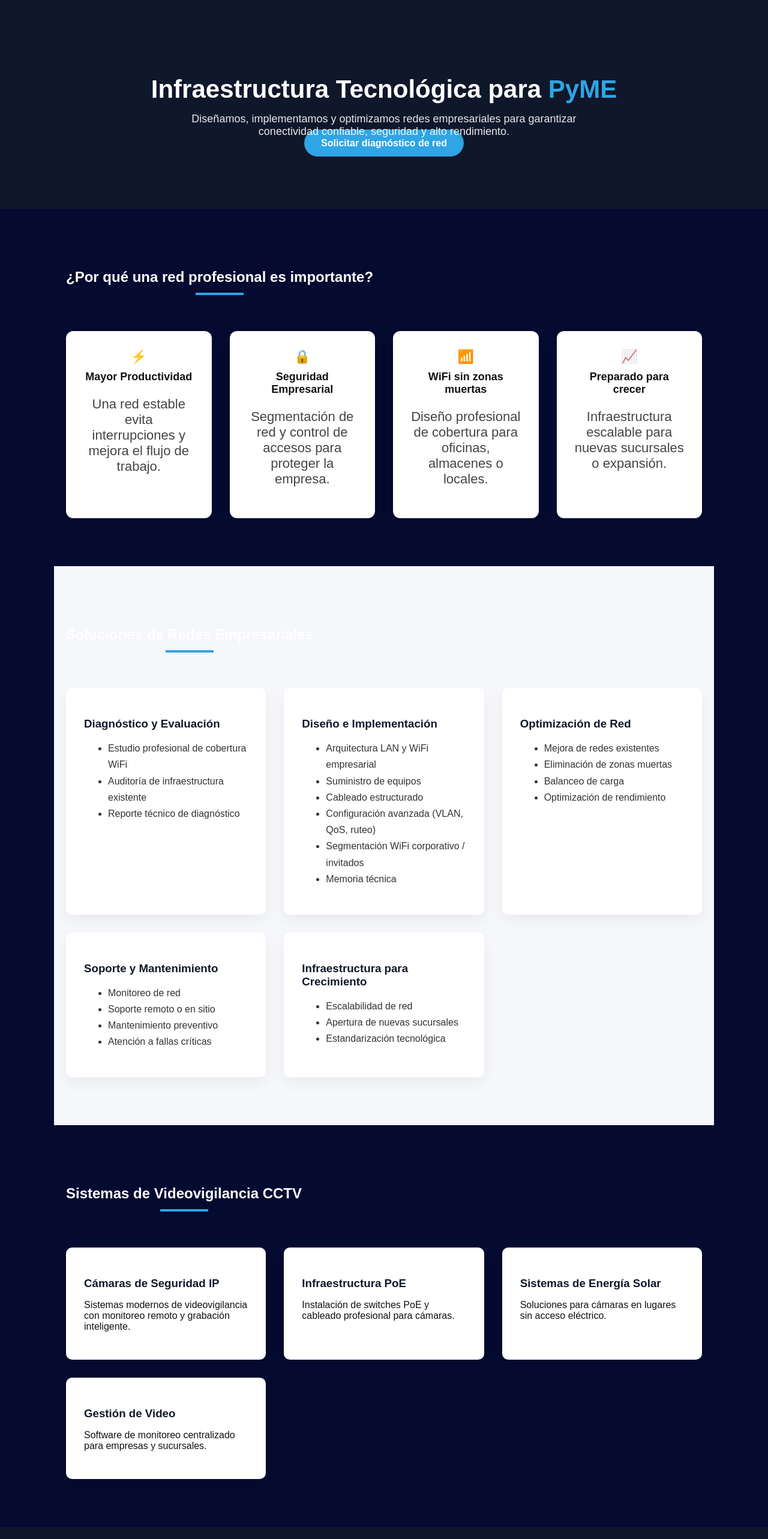
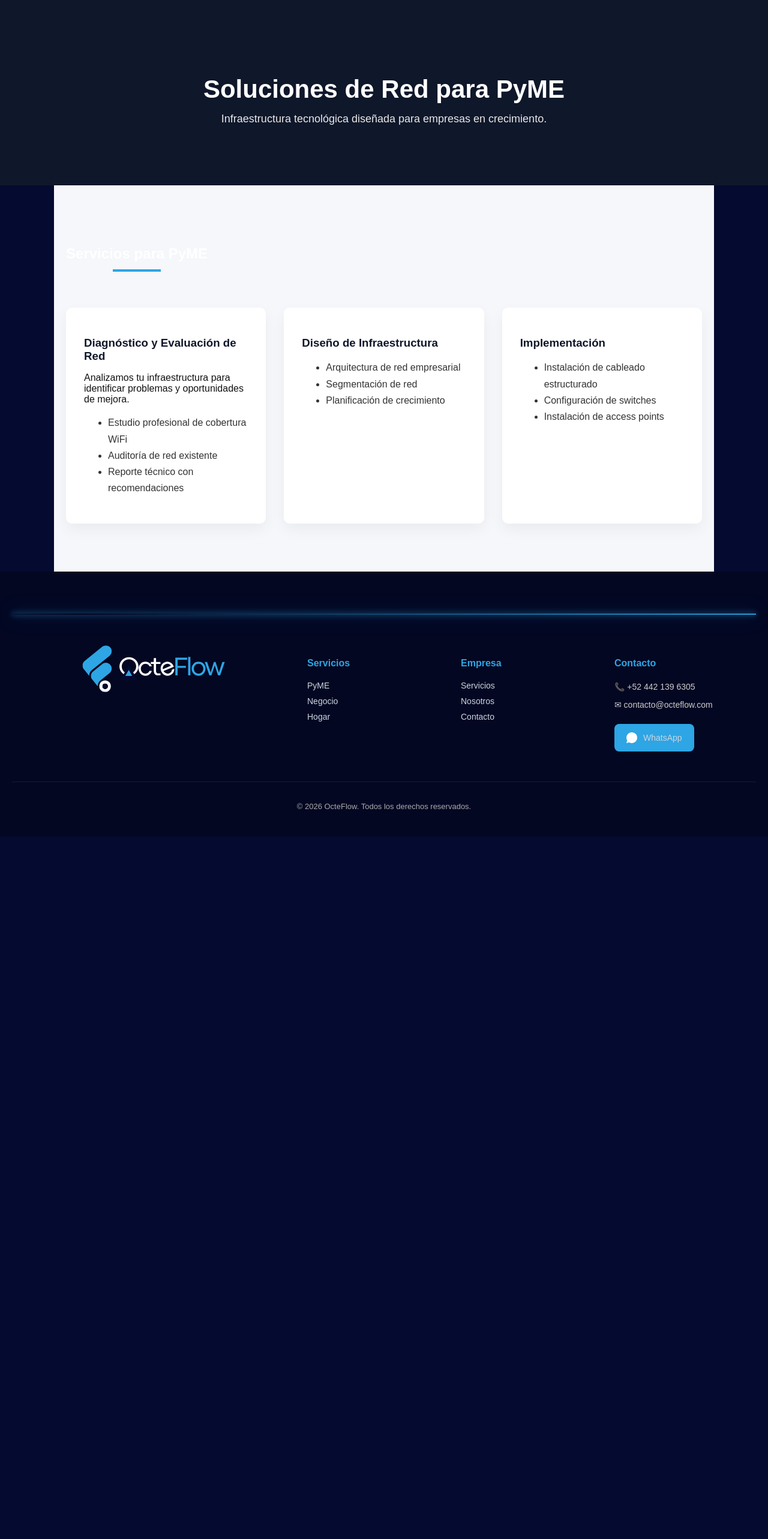
Before and after one commit to OcteFlow/octeflow-site, a Next.js app: page /pyme in a window 1280 px wide. Shown: the part 160-2726 px from the top of the page at 60% size. After the commit the page ends 1555 px from the top, so only its background shows below. Built offline with nearby package versions, Linux system fonts and the light colour scheme.

Commit message:
Update pyme.js

```diff
--- a/pages/pyme.js
+++ b/pages/pyme.js
@@ -1,265 +1,32 @@
-import Head from "next/head";
 import HeaderPages from "../components/HeaderPages";
 import Footer from "../components/Footer";
+import CatalogSection from "../components/CatalogSection";
+
+import { catalogData } from "../data/catalogData";
 
 export default function Pyme() {
 
-return (
+  return (
 
-<>
+    <>
+      <HeaderPages/>
 
-<Head>
-<title>Soluciones de Red para PyME | OcteFlow</title>
+      <section className="page-hero">
+        <h1>Soluciones de Red para PyME</h1>
+        <p>
+          Infraestructura tecnológica diseñada para empresas en crecimiento.
+        </p>
+      </section>
 
-<meta
-name="description"
-content="Infraestructura de red profesional para PyME: WiFi empresarial, redes LAN, CCTV y soporte especializado."
-/>
+      <CatalogSection
+        title="Servicios para PyME"
+        items={catalogData.pyme}
+      />
 
-</Head>
+      <Footer/>
 
-<div style={{
-minHeight:"100vh",
-background:"#050a30",
-color:"white",
-fontFamily:"Arial, sans-serif"
-}}>
+    </>
 
-<HeaderPages />
-
-{/* HERO */}
-
-<section className="page-hero">
-
-<div className="page-hero-content">
-
-<h1>
-Infraestructura Tecnológica para <span style={{color:"#2ea5e4"}}>PyME</span>
-</h1>
-
-<p>
-Diseñamos, implementamos y optimizamos redes empresariales para garantizar
-conectividad confiable, seguridad y alto rendimiento.
-</p>
-
-<a
-href="https://wa.me/5214421396305"
-target="_blank"
-rel="noopener noreferrer"
-className="cta-btn"
->
-Solicitar diagnóstico de red
-</a>
-
-</div>
-
-</section>
-
-{/* BENEFICIOS */}
-
-<section className="page-section">
-
-<h2 className="section-title">
-¿Por qué una red profesional es importante?
-</h2>
-
-<div className="benefits-grid">
-
-<div className="benefit-card">
-<div className="benefit-icon">⚡</div>
-<h3>Mayor Productividad</h3>
-<p>
-Una red estable evita interrupciones y mejora el flujo de trabajo.
-</p>
-</div>
-
-<div className="benefit-card">
-<div className="benefit-icon">🔒</div>
-<h3>Seguridad Empresarial</h3>
-<p>
-Segmentación de red y control de accesos para proteger la empresa.
-</p>
-</div>
-
-<div className="benefit-card">
-<div className="benefit-icon">📶</div>
-<h3>WiFi sin zonas muertas</h3>
-<p>
-Diseño profesional de cobertura para oficinas, almacenes o locales.
-</p>
-</div>
-
-<div className="benefit-card">
-<div className="benefit-icon">📈</div>
-<h3>Preparado para crecer</h3>
-<p>
-Infraestructura escalable para nuevas sucursales o expansión.
-</p>
-</div>
-
-</div>
-
-</section>
-
-{/* REDES */}
-
-<section className="page-section gray">
-
-<h2 className="section-title">
-Soluciones de Redes Empresariales
-</h2>
-
-<div className="catalog">
-
-<div className="catalog-block">
-<h3>Diagnóstico y Evaluación</h3>
-
-<ul>
-<li>Estudio profesional de cobertura WiFi</li>
-<li>Auditoría de infraestructura existente</li>
-<li>Reporte técnico de diagnóstico</li>
-</ul>
-
-</div>
-
-<div className="catalog-block">
-
-<h3>Diseño e Implementación</h3>
-
-<ul>
-<li>Arquitectura LAN y WiFi empresarial</li>
-<li>Suministro de equipos</li>
-<li>Cableado estructurado</li>
-<li>Configuración avanzada (VLAN, QoS, ruteo)</li>
-<li>Segmentación WiFi corporativo / invitados</li>
-<li>Memoria técnica</li>
-</ul>
-
-</div>
-
-<div className="catalog-block">
-
-<h3>Optimización de Red</h3>
-
-<ul>
-<li>Mejora de redes existentes</li>
-<li>Eliminación de zonas muertas</li>
-<li>Balanceo de carga</li>
-<li>Optimización de rendimiento</li>
-</ul>
-
-</div>
-
-<div className="catalog-block">
-
-<h3>Soporte y Mantenimiento</h3>
-
-<ul>
-<li>Monitoreo de red</li>
-<li>Soporte remoto o en sitio</li>
-<li>Mantenimiento preventivo</li>
-<li>Atención a fallas críticas</li>
-</ul>
-
-</div>
-
-<div className="catalog-block">
-
-<h3>Infraestructura para Crecimiento</h3>
-
-<ul>
-<li>Escalabilidad de red</li>
-<li>Apertura de nuevas sucursales</li>
-<li>Estandarización tecnológica</li>
-</ul>
-
-</div>
-
-</div>
-
-</section>
-
-{/* CCTV */}
-
-<section className="page-section">
-
-<h2 className="section-title">
-Sistemas de Videovigilancia CCTV
-</h2>
-
-<div className="catalog">
-
-<div className="catalog-block">
-
-<h3>Cámaras de Seguridad IP</h3>
-
-<p>
-Sistemas modernos de videovigilancia con monitoreo remoto y grabación inteligente.
-</p>
-
-</div>
-
-<div className="catalog-block">
-
-<h3>Infraestructura PoE</h3>
-
-<p>
-Instalación de switches PoE y cableado profesional para cámaras.
-</p>
-
-</div>
-
-<div className="catalog-block">
-
-<h3>Sistemas de Energía Solar</h3>
-
-<p>
-Soluciones para cámaras en lugares sin acceso eléctrico.
-</p>
-
-</div>
-
-<div className="catalog-block">
-
-<h3>Gestión de Video</h3>
-
-<p>
-Software de monitoreo centralizado para empresas y sucursales.
-</p>
-
-</div>
-
-</div>
-
-</section>
-
-{/* CTA FINAL */}
-
-<section className="cta-section">
-
-<h2>¿Tu empresa tiene problemas de WiFi o red?</h2>
-
-<p>
-Podemos ayudarte a diagnosticar, optimizar o implementar una red profesional para tu empresa.
-</p>
-
-<a
-href="https://wa.me/5214421396305"
-target="_blank"
-rel="noopener noreferrer"
-className="cta-btn"
->
-Hablar con un especialista
-</a>
-
-</section>
-
-<Footer />
-
-</div>
-
-</>
-
-);
+  );
 
 }
```
